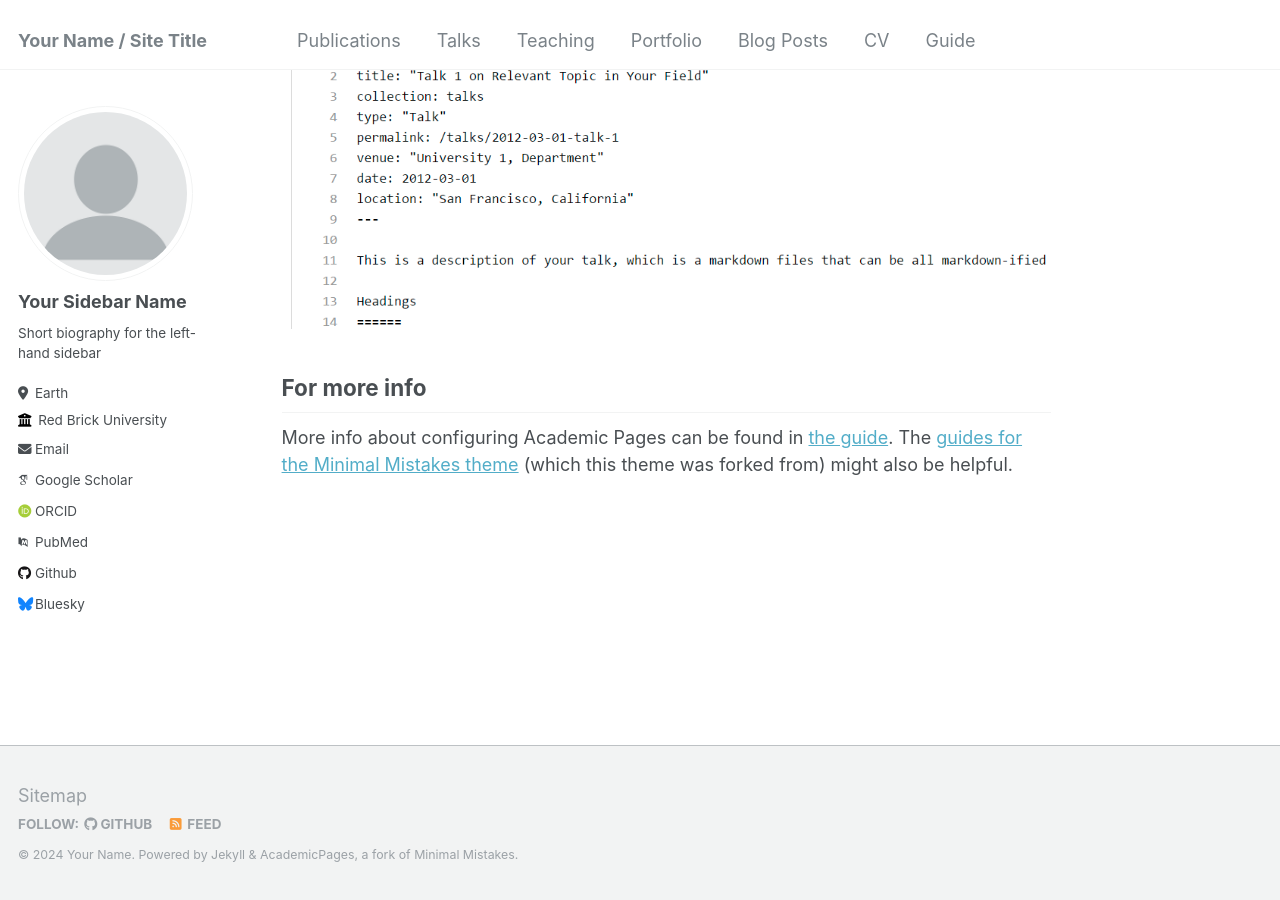
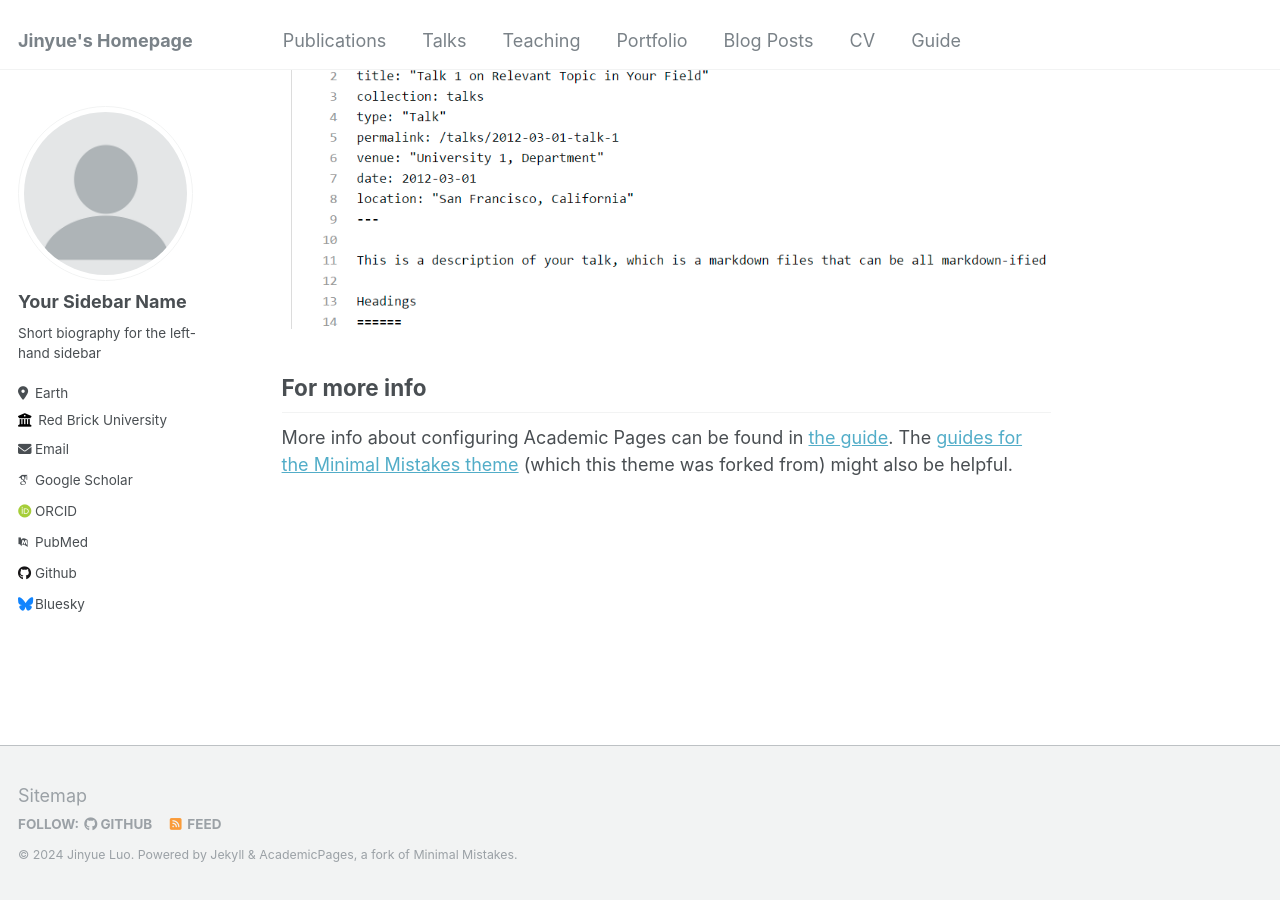
Before and after one commit to Ljyyy98/jinyue.github.io, a Jekyll site: the page built from _pages/about.md, in a window 1280 px wide and 900 px high, scrolled down 2660 px. Built offline with Jekyll 4.4.1, drawn with Linux system fonts in a browser that asks for light colours; some web fonts are replaced.

Commit message:
Update _config.yml

```diff
--- a/_config.yml
+++ b/_config.yml
@@ -8,13 +8,13 @@
 
 # Basic Site Settings
 locale                   : "en-US"
-title                    : "Your Name / Site Title"
+title                    : "Jinyue's Homepage"
 title_separator          : "-"
-name                     : &name "Your Name"
-description              : &description "personal description"
-url                      : https://academicpages.github.io # the base hostname & protocol for your site e.g. "https://mmistakes.github.io"
+name                     : &name "Jinyue Luo"
+description              : # &description "personal description"
+url                      : https://jinyue.github.io # the base hostname & protocol for your site e.g. "https://mmistakes.github.io"
 baseurl                  : "" # the subpath of your site, e.g. "/blog"
-repository               : "academicpages/academicpages.github.io"
+repository               : "Ljyyy98/jinyue.github.io"
 
 # Site Author - The following control what appear as part of the author content on the side bar.
 #               If a field is blank the icon and link will not appear, otherwise it will be shown.
```
